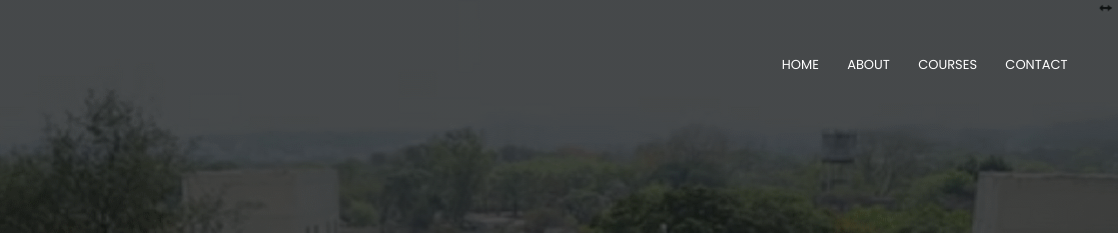
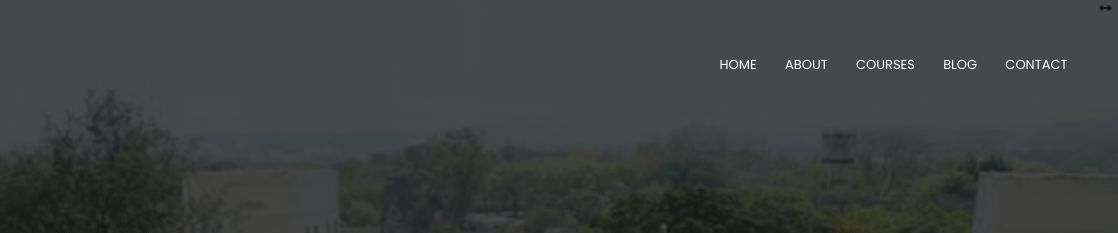
Before and after one commit to Parthk26/WT-Assignment, a plain HTML site: page index.html in a window 1280 px wide. Shown: the top 233 px of the page, 162-1280 px from the left. Drawn offline with Linux system fonts and the light colour scheme.

Commit message:
Update index.html

```diff
--- a/index.html
+++ b/index.html
@@ -20,7 +20,7 @@
                         <li><a href="index.html">HOME</a></li>
                         <li><a href="about.html">ABOUT</a></li>
                         <li><a href="course.html">COURSES</a></li>
-                        <!-- <li><a href="blog.html">BLOG</a></li> -->
+                        <li><a href="blog.html">BLOG</a></li>
                         <li><a href="contact.html">CONTACT</a></li>
                     </ul>
                 </div>
```
